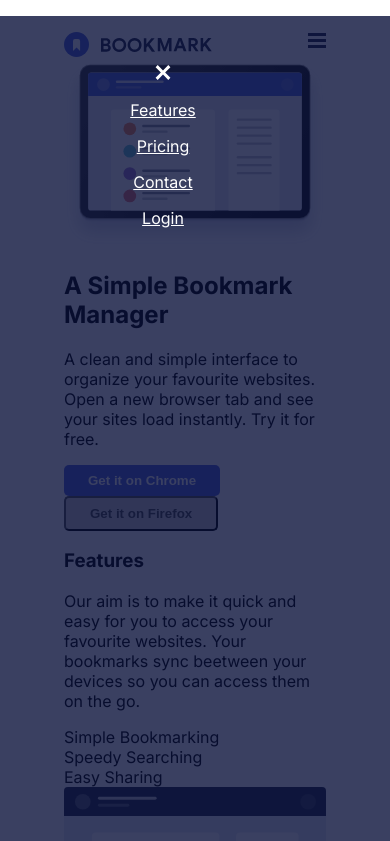
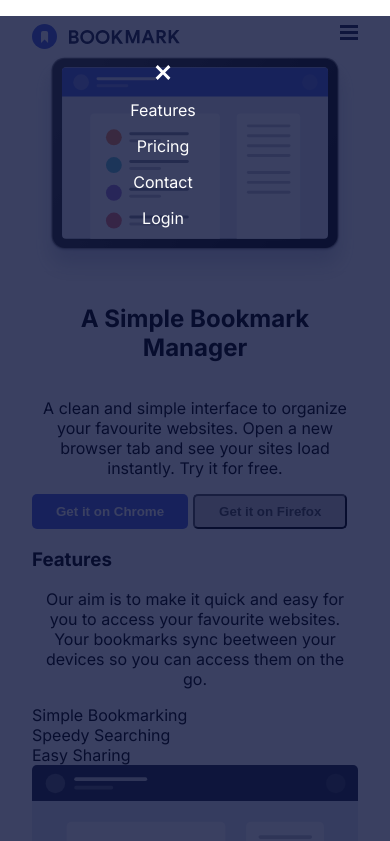
Before and after one commit to Panofsky97/SPRINT1.1, a plain HTML site: page index.html in a window 390 px wide. Shown: the top 841 px of the page. Drawn offline with Linux system fonts and the light colour scheme.

Commit message:
Adapt section hero for mobile

```diff
--- a/index.html
+++ b/index.html
@@ -43,8 +43,10 @@
                 A clean and simple interface to organize your favourite websites. Open a new
                 browser tab and see your sites load instantly. Try it for free.
             </p>
-            <button class="btn-primary">Get it on Chrome</button>
-            <button class="btn-grey">Get it on Firefox</button>
+            <div class="hero-buttons">
+                 <button class="btn-primary">Get it on Chrome</button>
+                 <button class="btn-grey">Get it on Firefox</button>
+            </div>
         </section>
         <section class="features">
             <h3>Features</h3>
--- a/main.css
+++ b/main.css
@@ -1,6 +1,5 @@
 body{
     background-color:#fff;
-    margin:0;
     font-family: 'Inter';
 }
 img {
@@ -65,12 +64,45 @@ nav ul{
     transform: translateX(0%);
 }
 
-@media (max-width: 480px ){
+@media (max-width: 480px){
 
     body{
-        margin: 2em;
+        margin-left: 1em;
+        margin-right: 1em;
     }
+
+    .hero{
+        display: flex;
+        align-items: center;
+        justify-content: center;
+        text-align: center;
+        flex-wrap: wrap;
+        flex-direction: column;
+    }
+
+    .wrap{
+        margin: 0;
+        padding: 1em;
+    }
+
     a{
         color: white;
+        text-decoration: none;
+    }
+
+    h1, p{
+        text-align: center;
+    }
+
+    nav ul{
+        width: 100%
+    }
+
+    .hero-buttons{
+        width: 100%;
+        display: flex;
+        flex-direction: row;
+        gap: 5px;
+        text-wrap: none;
     }
 }
```
